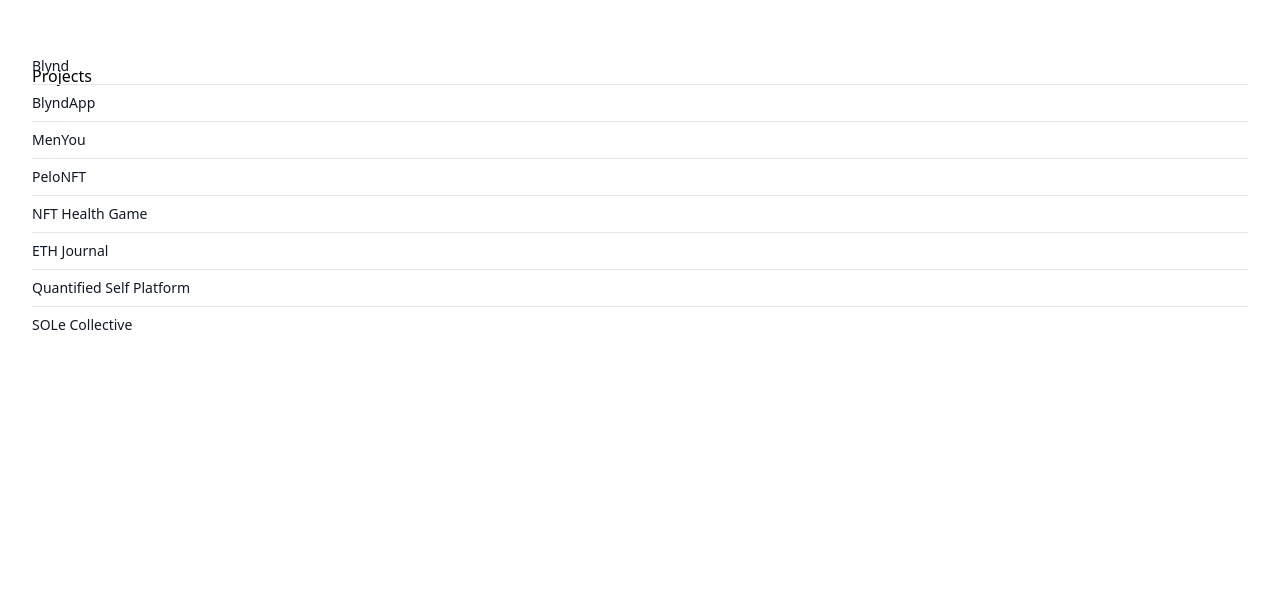
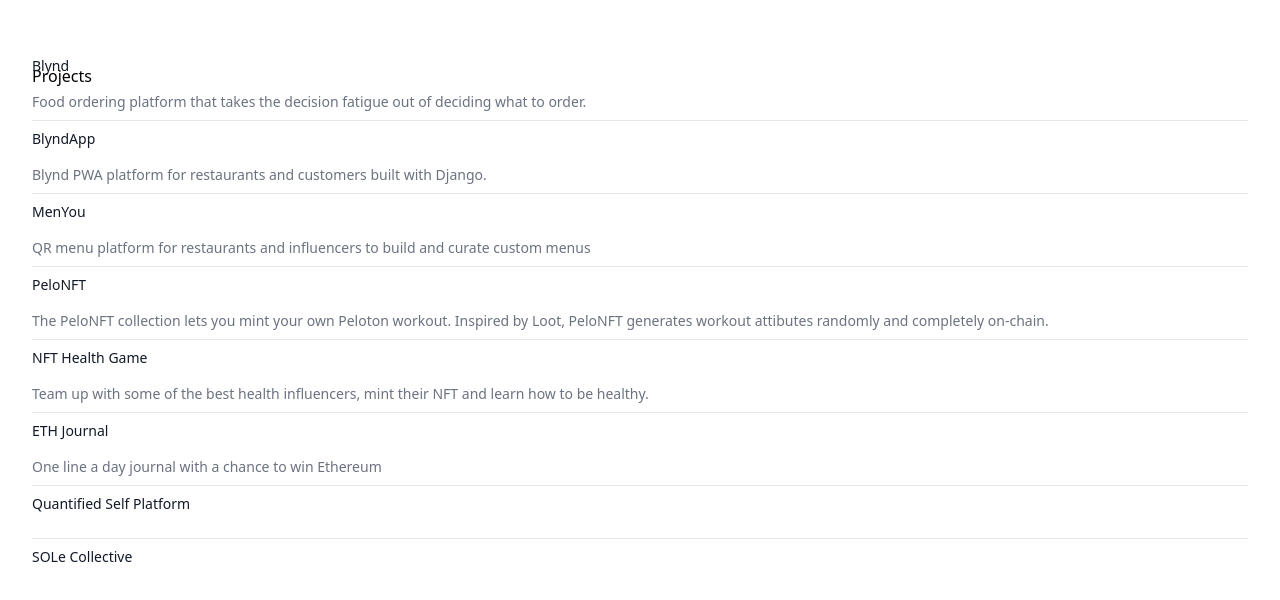
Before and after one commit to nmandal/nickmandal, a Next.js app: page /projects in a window 1280 px wide. Shown: the part 112-712 px from the top of the page. Built offline with nearby package versions, Linux system fonts and the light colour scheme; what @tailwindcss/typography would draw is missing.

Commit message:
projects

```diff
--- a/pages/projects.tsx
+++ b/pages/projects.tsx
@@ -9,35 +9,43 @@
 const projects = [
     {
         "name": "Blynd",
-        "url": "https://eatblynd.com"
+        "url": "https://eatblynd.com",
+        "description": "Food ordering platform that takes the decision fatigue out of deciding what to order."
     },
     {
         "name": "BlyndApp",
-        "url": "https://app.eatblynd.com"
+        "url": "https://app.eatblynd.com",
+        "description": "Blynd PWA platform for restaurants and customers built with Django."
     },
     {
         "name": "MenYou",
-        "url": "https://menyou.eatblynd.com"
+        "url": "https://menyou.eatblynd.com",
+        "description": "QR menu platform for restaurants and influencers to build and curate custom menus"
     },
     {
         "name": "PeloNFT",
-        "url": "https://pelonft.vercel.app"
+        "url": "https://pelonft.vercel.app",
+        "description": "The PeloNFT collection lets you mint your own Peloton workout. Inspired by Loot, PeloNFT generates workout attibutes randomly and completely on-chain."
     },
     {
         "name": "NFT Health Game",
-        "url": "https://healthgame.vercel.app"
+        "url": "https://healthgame.vercel.app",
+        "description": "Team up with some of the best health influencers, mint their NFT and learn how to be healthy."
     },
     {
         "name": "ETH Journal",
-        "url": "https://ethjournal.vercel.app"
+        "url": "https://ethjournal.vercel.app",
+        "description": "One line a day journal with a chance to win Ethereum"
     },
     {
         "name": "Quantified Self Platform",
-        "url": "https://quantself.vercel.app"
+        "url": "https://quantself.vercel.app",
+        // "description": "One line a day journal with a chance to win Ethereum"
     },
     {
         "name": "SOLe Collective",
-        "url": "https://solenfts.vercel.app"
+        "url": "https://solenfts.vercel.app",
+        // "description": "One line a day journal with a chance to win Ethereum"
     },
 ]
 
@@ -64,10 +72,10 @@
               <div className={classNames(postIdx === 0 ? '' : 'border-t border-gray-200', 'flex-1 py-2')}>
                   <h3 className="font-medium text-gray-900">{project.name}</h3>
 
-                {/* <div
+                <div
                   className="mt-4 prose prose-sm max-w-none text-gray-500"
-                  dangerouslySetInnerHTML={{ __html: post.data.description }}
-                /> */}
+                  dangerouslySetInnerHTML={{ __html: project.description }}
+                />
                 {/* <p>
                   <time dateTime={post.data.datetime}>{post.data.date}</time>
                 </p> */}
```
